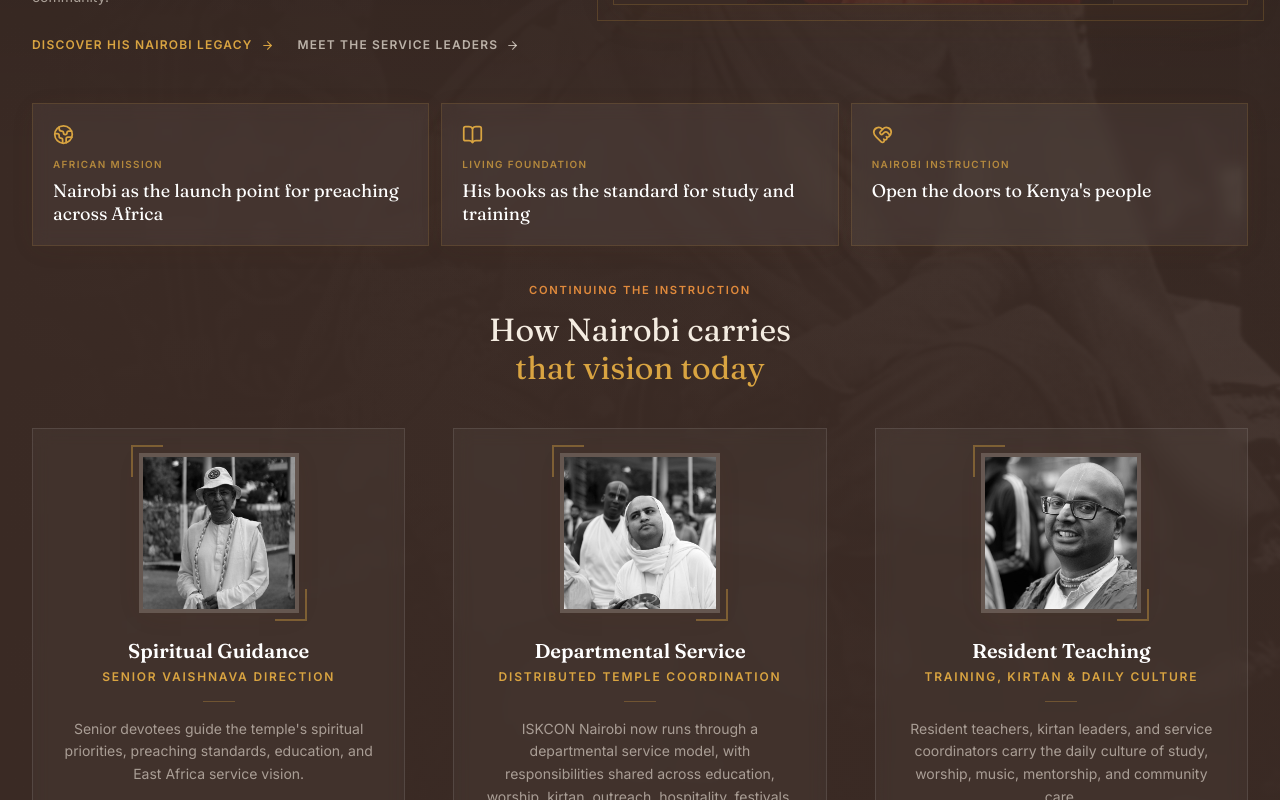
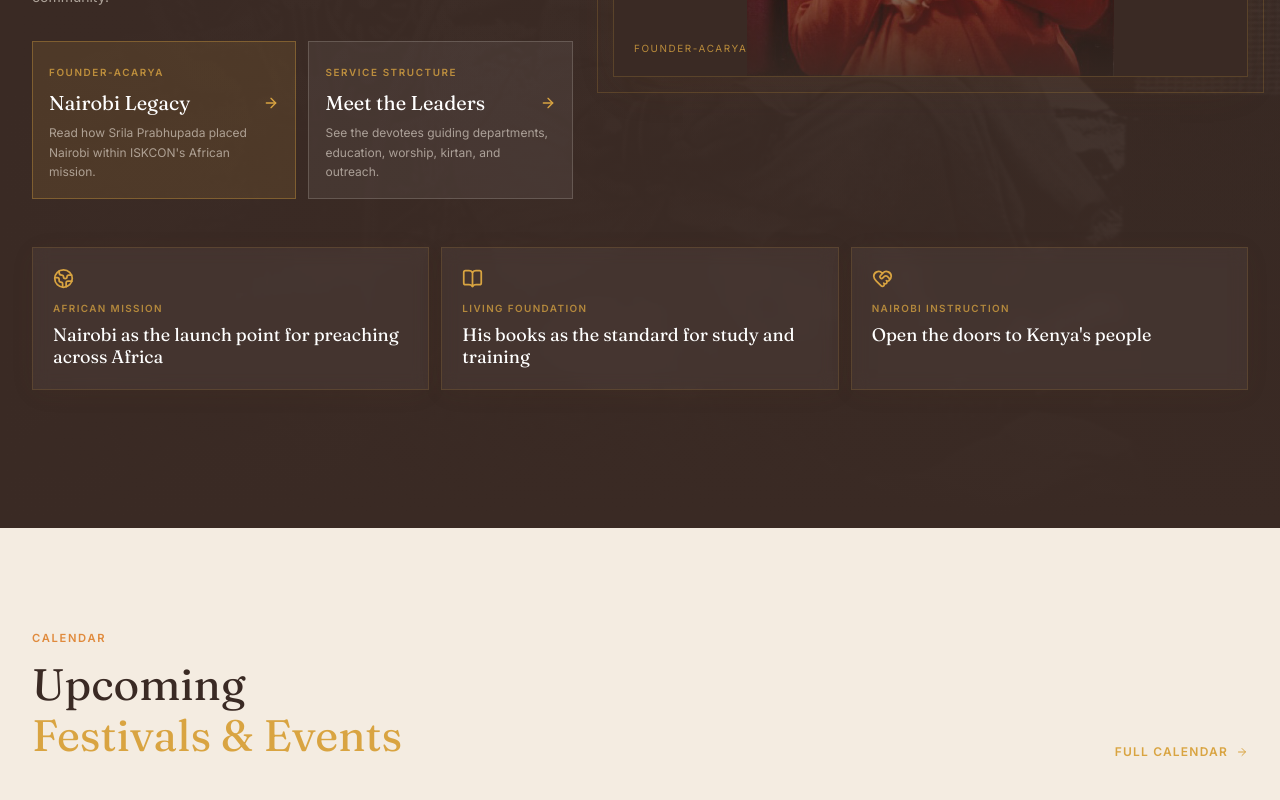
Before and after one commit to mongaremanfredo/iskcon-nairobi, a Next.js app: page / in a window 1280 px wide. Shown: the part 5580-6380 px from the top of the page. Built offline with nearby package versions, Linux system fonts and the light colour scheme.

Commit message:
Simplify guidance section links

```diff
--- a/src/components/sections/LeadershipSection.tsx
+++ b/src/components/sections/LeadershipSection.tsx
@@ -1,6 +1,5 @@
 import Link from "next/link";
 import { ArrowRight, BookOpen, Globe2, HeartHandshake } from "lucide-react";
-import { leadership } from "@/data/site";
 
 export default function LeadershipSection() {
   return (
@@ -42,18 +41,39 @@ export default function LeadershipSection() {
             <p className="mt-5 font-inter text-sm leading-relaxed text-sand/62 max-w-xl">
               Public histories of the African mission record that after recovering in Mombasa, Prabhupada returned to Nairobi and launched the African preaching campaign from here. His instruction was clear: Kenya is an African country, and Krishna consciousness must be shared with African people, not only with the Indian community.
             </p>
+            <div className="mt-8 grid gap-3 sm:grid-cols-2">
               <Link
                 href="/srila-prabhupada"
-              className="mt-7 inline-flex items-center gap-2 font-inter text-xs text-gold font-semibold tracking-widest uppercase transition-all hover:gap-3"
+                className="group border border-gold/35 bg-gold/12 p-4 transition-all hover:-translate-y-0.5 hover:border-gold hover:bg-gold/18"
               >
-              Discover His Nairobi Legacy <ArrowRight size={13} />
+                <span className="font-inter text-[0.62rem] font-semibold uppercase tracking-[0.16em] text-gold/80">
+                  Founder-Acarya
+                </span>
+                <span className="mt-2 flex items-center justify-between gap-4 font-playfair text-xl leading-tight text-white">
+                  Nairobi Legacy
+                  <ArrowRight className="shrink-0 text-gold transition-transform group-hover:translate-x-1" size={16} />
+                </span>
+                <span className="mt-2 block font-inter text-xs leading-relaxed text-sand/58">
+                  Read how Srila Prabhupada placed Nairobi within ISKCON's African mission.
+                </span>
               </Link>
+
               <Link
                 href="/leadership"
-              className="ml-0 mt-4 inline-flex items-center gap-2 font-inter text-xs text-sand/70 font-semibold tracking-widest uppercase transition-all hover:gap-3 hover:text-gold sm:ml-6"
+                className="group border border-sand/18 bg-white/[0.06] p-4 transition-all hover:-translate-y-0.5 hover:border-gold/70 hover:bg-white/[0.09]"
               >
-              Meet the Service Leaders <ArrowRight size={13} />
+                <span className="font-inter text-[0.62rem] font-semibold uppercase tracking-[0.16em] text-gold/80">
+                  Service Structure
+                </span>
+                <span className="mt-2 flex items-center justify-between gap-4 font-playfair text-xl leading-tight text-white">
+                  Meet the Leaders
+                  <ArrowRight className="shrink-0 text-gold transition-transform group-hover:translate-x-1" size={16} />
+                </span>
+                <span className="mt-2 block font-inter text-xs leading-relaxed text-sand/58">
+                  See the devotees guiding departments, education, worship, kirtan, and outreach.
+                </span>
               </Link>
+            </div>
           </div>
 
           <div className="relative max-lg:hidden">
@@ -86,45 +106,6 @@ export default function LeadershipSection() {
           ))}
         </div>
 
-        <div className="mb-10 text-center">
-          <span className="eyebrow block mb-3 text-gold/75">Continuing the instruction</span>
-          <h3 className="font-playfair text-display-sm text-temple-cream">
-            How Nairobi carries<br />
-            <em className="text-gold not-italic font-normal">that vision today</em>
-          </h3>
-        </div>
-
-        <div className="grid grid-cols-1 sm:grid-cols-3 gap-8 lg:gap-12">
-          {leadership.map((leader, i) => (
-            <div key={leader.name} className="group flex flex-col items-center text-center border border-white/10 bg-white/[0.04] p-6 backdrop-blur-sm">
-              {/* Portrait */}
-              <div className="relative mb-6">
-                <div className="w-36 h-36 overflow-hidden rounded-none relative border-4 border-sand/20 shadow-card sm:w-40 sm:h-40">
-                  <img
-                    src={leader.image}
-                    alt={leader.name}
-                    className="w-full h-full object-cover grayscale group-hover:grayscale-0 transition-all duration-500 group-hover:scale-105"
-                  />
-                  {/* Gold frame on hover */}
-                  <div className="absolute inset-0 border-2 border-gold/0 group-hover:border-gold/70 transition-colors duration-300" />
-                </div>
-                {/* Decorative gold corner */}
-                <div className="absolute -bottom-2 -right-2 w-8 h-8 border-r-2 border-b-2 border-gold opacity-40 group-hover:opacity-100 transition-opacity" />
-                <div className="absolute -top-2 -left-2 w-8 h-8 border-l-2 border-t-2 border-gold opacity-40 group-hover:opacity-100 transition-opacity" />
-              </div>
-
-              {/* Name & Title */}
-              <h3 className="font-playfair text-xl font-semibold text-white mb-1">{leader.name}</h3>
-              <p className="font-inter text-gold text-xs font-semibold tracking-[0.15em] uppercase mb-4">{leader.title}</p>
-
-              {/* Divider */}
-              <div className="w-8 h-px bg-gold/30 mb-4" />
-
-              {/* Description */}
-              <p className="font-inter text-sand/58 text-sm leading-relaxed">{leader.description}</p>
-            </div>
-          ))}
-        </div>
       </div>
     </section>
   );
```
Lines whose indentation alone changed are shown as unchanged.
